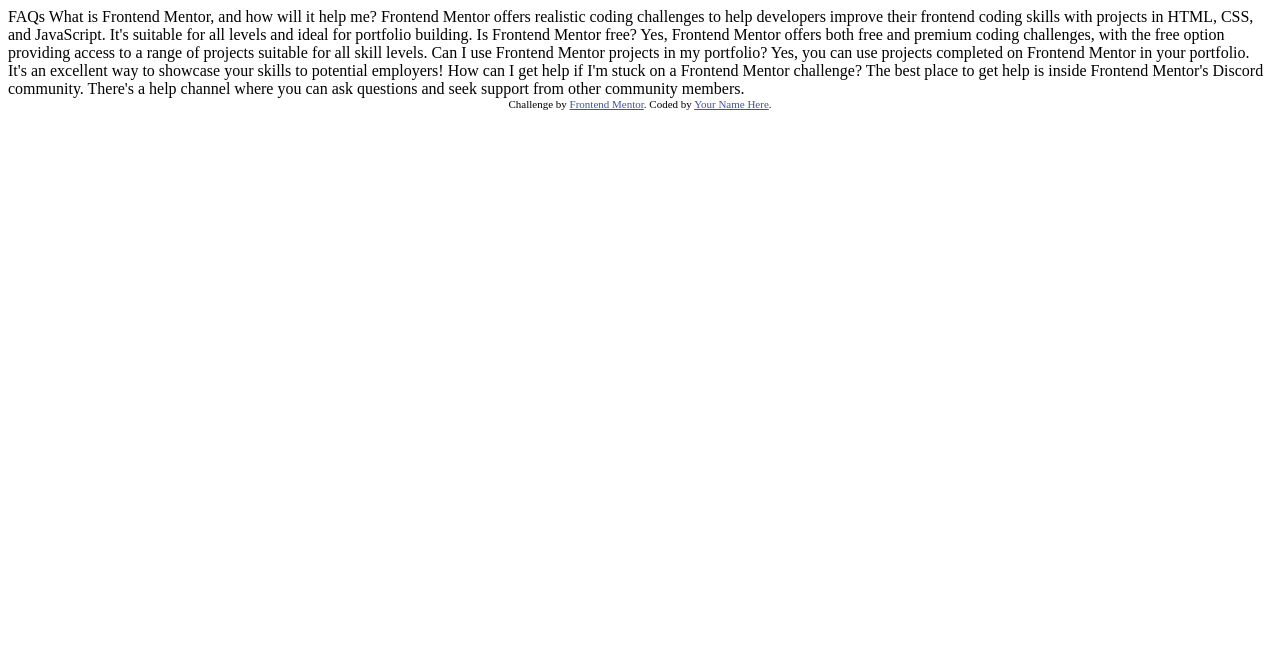
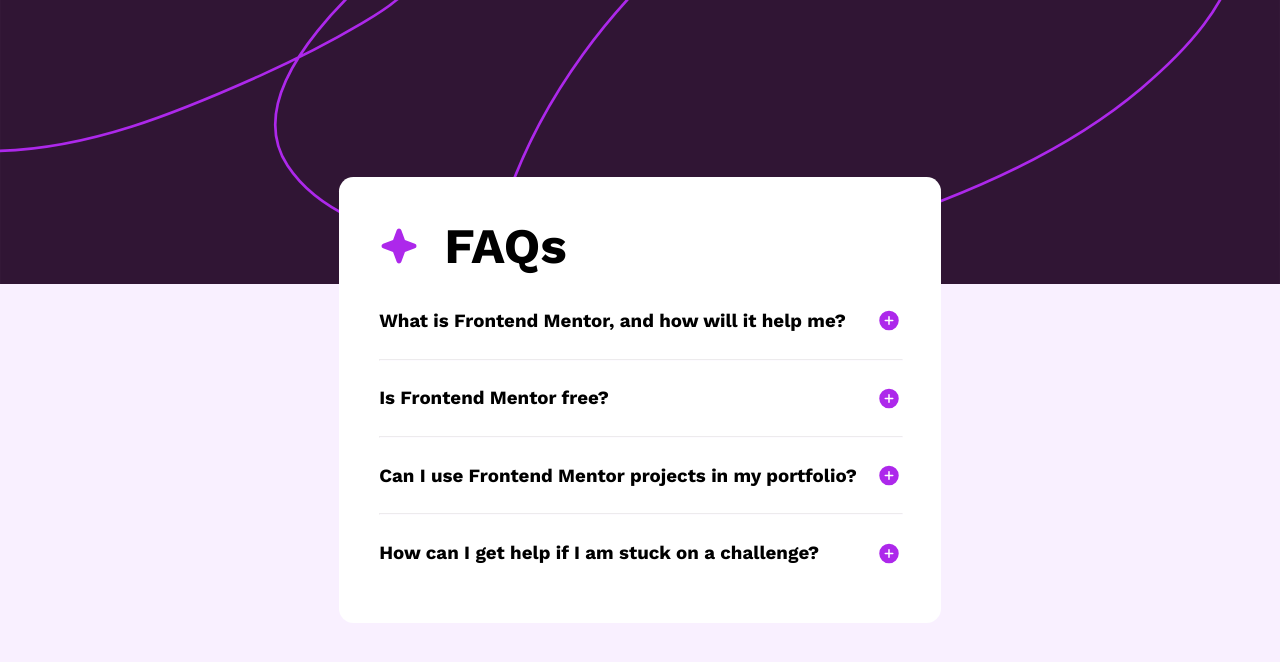
Before and after one commit to ymarturelo/faq-accordion, a plain HTML site: page index.html in a window 1280 px wide. Drawn offline with nearby package versions, Linux system fonts and the light colour scheme.

Commit message:
define initial structure amd styles

```diff
--- a/index.html
+++ b/index.html
@@ -1,48 +1,52 @@
 <!DOCTYPE html>
 <html lang="en">
+
 <head>
   <meta charset="UTF-8">
-  <meta name="viewport" content="width=device-width, initial-scale=1.0"> <!-- displays site properly based on user's device -->
+  <meta name="viewport" content="width=device-width, initial-scale=1.0">
+
 
   <link rel="icon" type="image/png" sizes="32x32" href="./assets/images/favicon-32x32.png">
 
   <title>Frontend Mentor | FAQ accordion</title>
+  <link rel="stylesheet" href="./style.css">
 
-  <!-- Feel free to remove these styles or customise in your own stylesheet 👍 -->
-  <style>
-    .attribution { font-size: 11px; text-align: center; }
-    .attribution a { color: hsl(228, 45%, 44%); }
-  </style>
 </head>
+
 <body>
-
-  FAQs
-
-  What is Frontend Mentor, and how will it help me?
-
-  Frontend Mentor offers realistic coding challenges to help developers improve their
-  frontend coding skills with projects in HTML, CSS, and JavaScript. It's suitable for
-  all levels and ideal for portfolio building.
-
-  Is Frontend Mentor free?
-
-  Yes, Frontend Mentor offers both free and premium coding challenges, with the free
-  option providing access to a range of projects suitable for all skill levels.
-
-  Can I use Frontend Mentor projects in my portfolio?
-
-  Yes, you can use projects completed on Frontend Mentor in your portfolio. It's an excellent
-  way to showcase your skills to potential employers!
-
-  How can I get help if I'm stuck on a Frontend Mentor challenge?
-
-  The best place to get help is inside Frontend Mentor's Discord community. There's a help
-  channel where you can ask questions and seek support from other community members.
+  <img class="background-image" src="./assets/images/background-pattern-desktop.svg" alt="">
+  <article class="card">
+    <div class="header">
+      <img src="./assets/images/icon-star.svg" alt="">
+      <h2>FAQs</h2>
+    </div>
 
 
-  <div class="attribution">
-    Challenge by <a href="https://www.frontendmentor.io?ref=challenge" target="_blank">Frontend Mentor</a>.
-    Coded by <a href="#">Your Name Here</a>.
-  </div>
+    <div class="question">
+      <h3>What is Frontend Mentor, and how will it help me?</h3>
+      <img src="./assets/images/icon-plus.svg" alt="">
+    </div>
+    <hr>
+    <div class="question">
+      <h3>Is Frontend Mentor free?</h3>
+      <img src="./assets/images/icon-plus.svg" alt="">
+    </div>
+    <hr>
+    <div class="question">
+      <h3>Can I use Frontend Mentor projects in my portfolio?</h3>
+      <img src="./assets/images/icon-plus.svg" alt="">
+    </div>
+    <hr>
+    <div class="question">
+      <h3>How can I get help if I am stuck on a challenge?</h3>
+      <img src="./assets/images/icon-plus.svg" alt="">
+    </div>
+  </article>
+
+
+
+
+
 </body>
+
 </html>
--- /dev/null
+++ b/style.css
@@ -0,0 +1,54 @@
+@import url('https://fonts.googleapis.com/css2?family=Work+Sans:ital,wght@0,100..900;1,100..900&display=swap');
+
+body {
+    background-color: hsl(275, 100%, 97%);
+    display: flex;
+    width: 100%;
+    margin: 0%;
+    font-family: "Work Sans";
+}
+
+.card {
+    background-color: hsl(0, 0%, 100%);
+    display: grid;
+    position: absolute;
+    inset: 0;
+    margin: auto;
+    width: fit-content;
+    height: fit-content;
+    padding:40px 40px;
+    border-width: 20px;
+    border-radius: 0.9rem;
+}
+
+h2 {
+    font-size: 3.1rem;
+    margin: 0px;
+}
+
+.background-image {
+    width: 100%;
+}
+.question {
+    display: flex;
+    gap: 20px;
+    align-items:center;
+}
+hr{
+   width: 100%;
+   border-color: hsl(275, 100%, 97%, 0.2);
+}
+.header{
+    display: flex;
+    gap: 25px;
+    margin-bottom: 16px;
+}
+.header>img{
+    width: 2.5rem;
+}
+
+.question>img {
+    width: 1.5rem;
+    margin-left: auto;
+
+}
```
